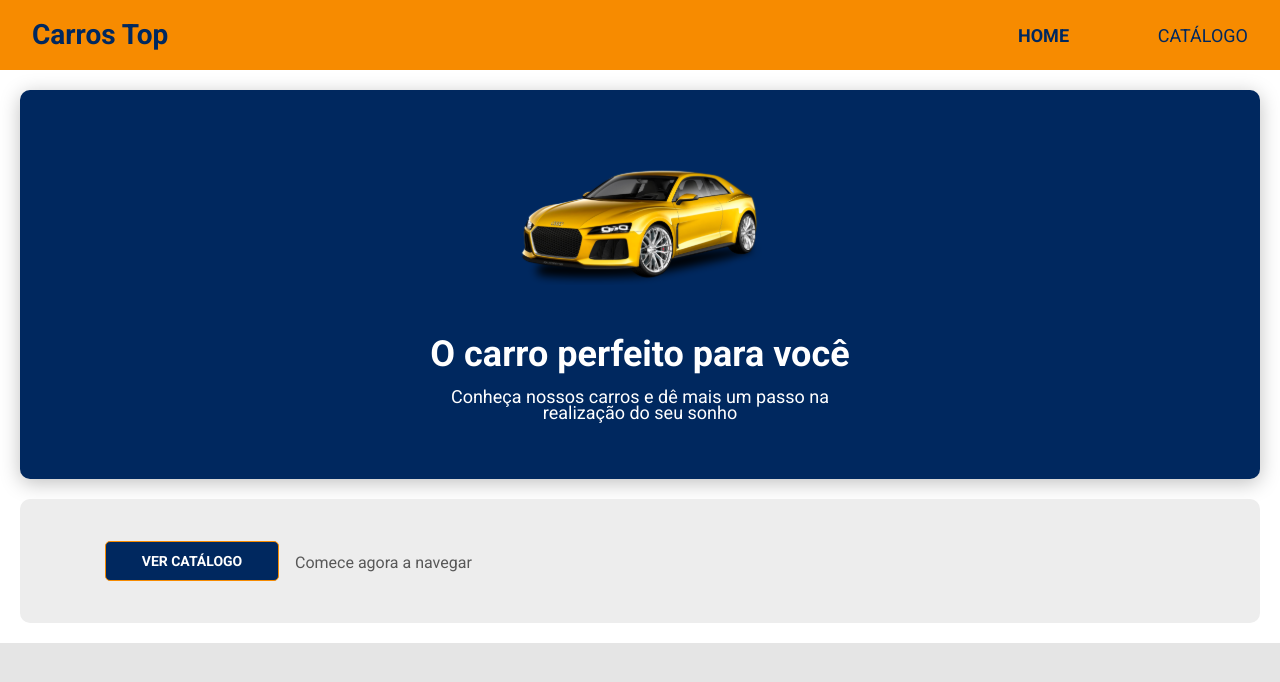
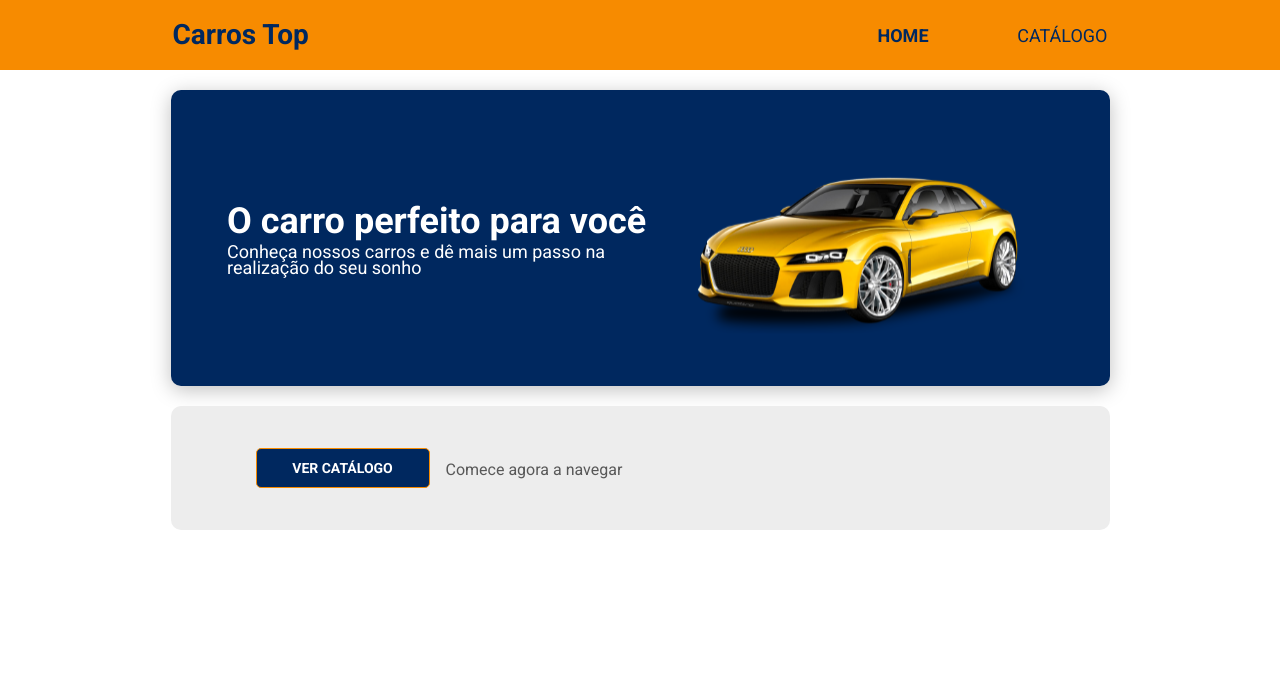
Before and after one commit to felipeschirmann/bds07, a React (Create React App) app in the folder frontend/: page / in a window 1280 px wide. Shown: the top 682 px of the page. Built offline with nearby package versions, Linux system fonts and the light colour scheme.

Commit message:
page home resize ok

```diff
--- a/frontend/src/pages/Home/index.tsx
+++ b/frontend/src/pages/Home/index.tsx
@@ -7,6 +7,7 @@ const Home = () => {
   return (
     <>
       <Navbar />
+      <div className="content">
         <div className="home-container">
           <div className="home-card">
             <div className="home-image-container">
@@ -21,8 +22,9 @@ const Home = () => {
             </div>
           </div>
           <div className="home-painel-container">
-          <Button/>
+            <Button />
             <p>Comece agora a navegar</p>
+          </div>
         </div>
       </div>
     </>
--- a/frontend/src/pages/Home/styles.css
+++ b/frontend/src/pages/Home/styles.css
@@ -1,3 +1,7 @@
+body {
+  background-color: #fff;
+}
+
 .home-container {
   background-color: #fff;
   padding: 20px 10px;
@@ -16,9 +20,11 @@
 
 .home-image-container {
   margin: 62px 28px 35px 28px;
+  width: 244px;
+  height: 146px;
 }
 
-.home-content-container svg {
+.home-image-containe svg {
   width: 100%;
   height: auto;
 }
@@ -55,7 +61,18 @@
   .home-container {
     padding: 20px;
   }
-  .home-content-container  {
+
+  .home-image-container {
+    width: 333px;
+    height: 199px;
+  }
+
+  .home-image-container svg {
+    width: 100%;
+    height: auto;
+  }
+
+  .home-content-container {
     padding: 0 0 42px 0;
     width: 437px;
   }
@@ -75,3 +92,59 @@
     margin-left: 16px;
   }
 }
+
+@media (min-width: 992px) {
+  .home-image-container {
+    width: 455px;
+    height: 272px;
+  }
+
+  .home-image-container svg {
+    width: 100%;
+    height: auto;
+  }
+
+  .home-content-container {
+    margin-bottom: 124px;
+  }
+}
+
+@media (min-width: 1280px) {
+  .content {
+    display: flex;
+    align-items: center;
+    flex-direction: column;
+  }
+  .main-nav div,
+  .home-container {
+    width: 979px;
+  }
+
+  .home-card {
+    display: flex;
+    flex-direction: row-reverse;
+    justify-content: center;
+  }
+
+  .home-image-container {
+    width: 333px;
+    height: 199px;
+  }
+  .home-content-container p,
+  .home-content-container h1 {
+    margin: 0;
+    padding: 0;
+    text-align: start;
+  }
+
+  .home-content-container{
+    display: flex;
+    flex-direction: column;
+    margin: 0;
+    padding: 0;
+  }
+
+  .main-nav div a {
+    width: 200px;
+  }
+}
```
Lines whose indentation alone changed are shown as unchanged.
